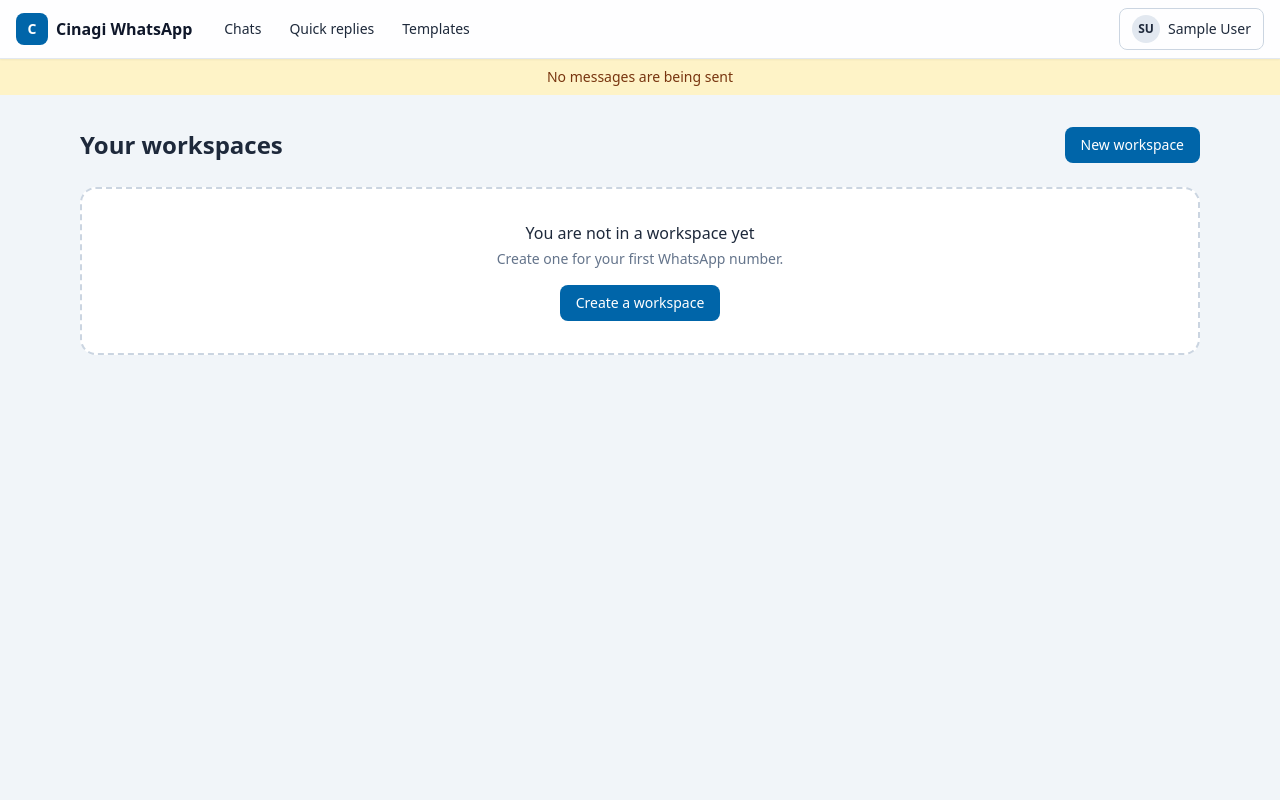
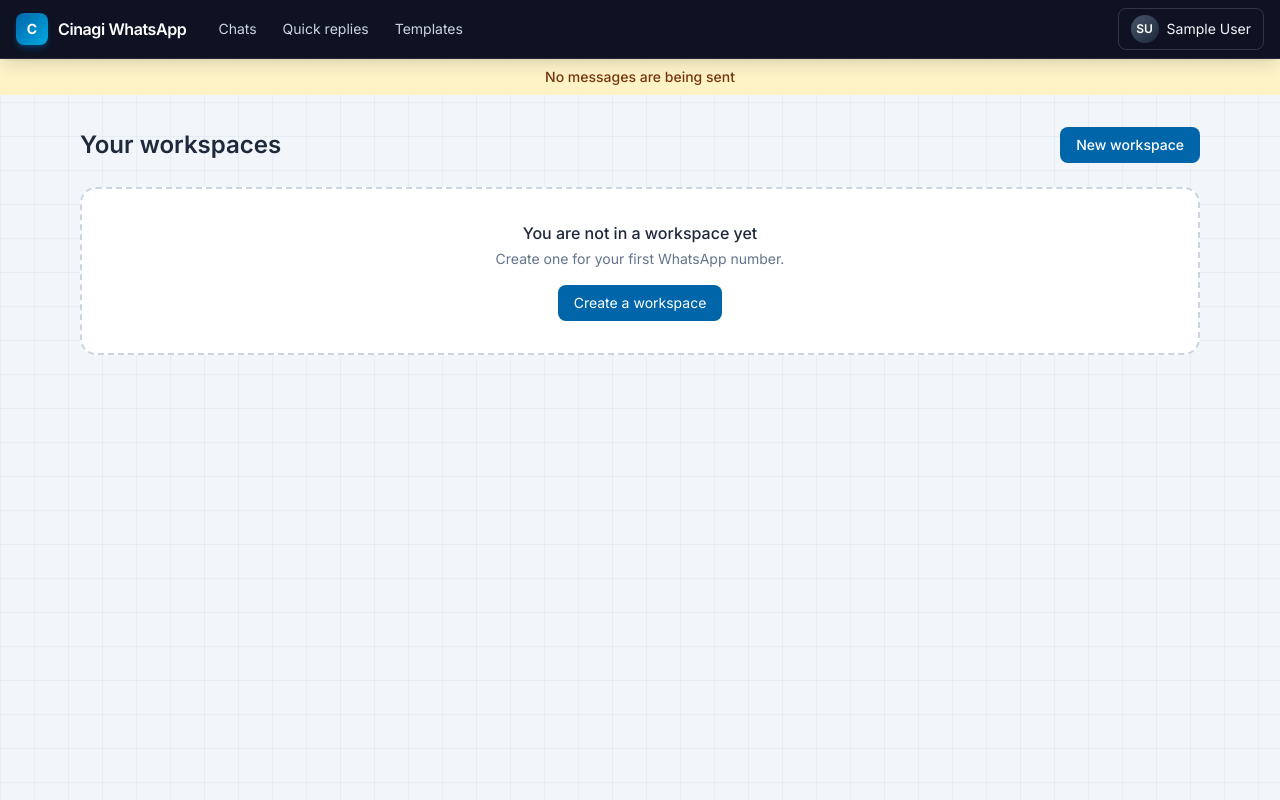
Before and after one commit to arnostrauss19870605/cinagiwhatsapp, a Django app: page /workspaces/ in a window 1280 px wide. Run offline with Django 5.2, Linux system fonts and the light colour scheme; the visitor is signed in with stand-in values (Sample User, id 1); data that the repository does not hold is empty; parts of the project's set-up code (start-up, migrations or seed data) failed here and were passed over; some libraries are stand-ins or nearby versions.

Commit message:
Tech-feel restyle in Cinagi brand across the app shell
Inter/JetBrains Mono type, a faint engineering grid behind every page, a
dark console-style nav with the brand gradient mark and a glowing status
dot, and a shared navy-to-blue hero panel used by the dashboard, template
library, audiences and bulk send pages. Counts and stats render in mono.

Co-Authored-By: Claude Fable 5 <noreply@anthropic.com>
Claude-Session: https://claude.ai/code/session_01Uq8DDDEKokFEXvNhGxad5H

```diff
--- a/templates/base.html
+++ b/templates/base.html
@@ -12,15 +12,43 @@
   {% endif %}
   <script src="https://unpkg.com/htmx.org@2.0.4" defer></script>
   <script src="https://cdn.jsdelivr.net/npm/alpinejs@3.14.8/dist/cdn.min.js" defer></script>
+  <link rel="preconnect" href="https://fonts.googleapis.com">
+  <link rel="preconnect" href="https://fonts.gstatic.com" crossorigin>
+  <link href="https://fonts.googleapis.com/css2?family=Inter:wght@400;500;600;700&family=JetBrains+Mono:wght@500;600&display=swap" rel="stylesheet">
   <style>
     [x-cloak]{display:none!important}
     /* Cinagi brand: blue #0065A9, green #76BD4C - matches cinagi.co.za */
     .accent{background-color:{{ workspace.accent_colour|default:"#0065A9" }}}
     .accent-text{color:{{ workspace.accent_colour|default:"#0065A9" }}}
     .accent-border{border-color:{{ workspace.accent_colour|default:"#0065A9" }}}
+    body{font-family:'Inter',system-ui,-apple-system,sans-serif}
+    .num{font-family:'JetBrains Mono',ui-monospace,monospace;font-weight:600;letter-spacing:-.02em}
+    /* The faint engineering grid behind every page. */
+    .tech-bg{
+      background-color:#f2f6fa;
+      background-image:
+        linear-gradient(rgba(0,101,169,.05) 1px,transparent 1px),
+        linear-gradient(90deg,rgba(0,101,169,.05) 1px,transparent 1px);
+      background-size:34px 34px;
+    }
+    /* Page hero panel: deep navy into brand blue, with its own grid sheen. */
+    .hero{
+      position:relative;overflow:hidden;
+      background:linear-gradient(130deg,#04263f 0%,#0065A9 62%,#0083d1 100%);
+    }
+    .hero::before{
+      content:"";position:absolute;inset:0;pointer-events:none;
+      background-image:
+        linear-gradient(rgba(255,255,255,.06) 1px,transparent 1px),
+        linear-gradient(90deg,rgba(255,255,255,.06) 1px,transparent 1px);
+      background-size:28px 28px;
+      mask-image:linear-gradient(115deg,transparent 35%,black 90%);
+      -webkit-mask-image:linear-gradient(115deg,transparent 35%,black 90%);
+    }
+    .hero>*{position:relative}
   </style>
 </head>
-<body class="h-full bg-slate-100 text-slate-800 antialiased">
+<body class="h-full tech-bg text-slate-800 antialiased">
 <script>
   // HTMX posts need the CSRF token; attach it once, globally.
   document.body.addEventListener('htmx:configRequest', function (event) {
--- a/templates/contacts/audience_detail.html
+++ b/templates/contacts/audience_detail.html
@@ -12,8 +12,8 @@
   <div>
     <h1 class="text-2xl font-semibold tracking-tight text-slate-900">{{ audience.name }}</h1>
     {% if audience.description %}<p class="mt-1 text-sm text-slate-500">{{ audience.description }}</p>{% endif %}
-    <span class="mt-2 inline-flex items-center rounded-full bg-[#76BD4C]/15 px-2.5 py-1 text-xs font-semibold text-[#3d7a1e]">
-      {{ members|length }} member{{ members|length|pluralize }}
+    <span class="mt-2 inline-flex items-center gap-1.5 rounded-full bg-[#76BD4C]/15 px-2.5 py-1 text-xs text-[#3d7a1e]">
+      <span class="num">{{ members|length }}</span> member{{ members|length|pluralize }}
     </span>
   </div>
   <div class="flex gap-2">
--- a/templates/library/bulk_send.html
+++ b/templates/library/bulk_send.html
@@ -2,8 +2,9 @@
 {% block title %}Bulk send{% endblock %}
 {% block content %}
 
-<div class="overflow-hidden rounded-3xl bg-gradient-to-r from-[#0065A9] to-[#0080d6] p-8 text-white shadow-lg">
-  <h1 class="text-3xl font-semibold tracking-tight">Send to a group</h1>
+<div class="hero rounded-3xl p-8 text-white shadow-xl shadow-[#0065A9]/20">
+  <p class="text-xs font-semibold uppercase tracking-[.2em] text-[#8ed163]">Campaigns</p>
+  <h1 class="mt-1 text-3xl font-semibold tracking-tight">Send to a group</h1>
   <p class="mt-2 max-w-2xl text-sm text-sky-100">
     Send an approved message to whole audiences at once. Sending happens in the background
     and is spaced out, anyone who opted out is skipped automatically, and the audit log
--- a/templates/partials/nav.html
+++ b/templates/partials/nav.html
@@ -1,21 +1,21 @@
-<header class="sticky top-0 z-30 border-b border-slate-200 bg-white/90 shadow-sm backdrop-blur">
+<header class="sticky top-0 z-30 border-b border-white/10 bg-slate-950/95 text-slate-200 shadow-lg shadow-slate-900/10 backdrop-blur">
   <div class="mx-auto flex max-w-full items-center gap-3 px-4 py-2">
 
-    <a href="{% url 'core:dashboard' %}" class="flex items-center gap-2 font-semibold text-slate-900">
-      <span class="flex h-8 w-8 items-center justify-center rounded-lg accent text-white text-sm">C</span>
-      <span class="hidden sm:inline">{{ SITE_NAME }}</span>
+    <a href="{% url 'core:dashboard' %}" class="flex items-center gap-2.5 font-semibold text-white">
+      <span class="flex h-8 w-8 items-center justify-center rounded-lg bg-gradient-to-br from-[#0065A9] to-[#00a9e0] text-sm font-bold text-white shadow-md shadow-[#0065A9]/40">C</span>
+      <span class="hidden tracking-tight sm:inline">{{ SITE_NAME }}</span>
     </a>
 
     {% if workspace %}
       <div class="relative" x-data="{open:false}" @click.outside="open=false">
         <button @click="open=!open"
-                class="flex items-center gap-2 rounded-lg border border-slate-300 px-3 py-1.5 text-sm hover:bg-slate-50">
-          <span class="h-2.5 w-2.5 rounded-full accent"></span>
+                class="flex items-center gap-2 rounded-lg border border-white/15 px-3 py-1.5 text-sm text-slate-100 transition hover:border-white/30 hover:bg-white/10">
+          <span class="h-2 w-2 rounded-full bg-[#76BD4C] shadow-[0_0_6px_#76BD4C]"></span>
           <span class="font-medium">{{ workspace.name }}</span>
           <svg class="h-4 w-4 text-slate-400" fill="none" stroke="currentColor" viewBox="0 0 24 24"><path stroke-linecap="round" stroke-linejoin="round" stroke-width="2" d="M19 9l-7 7-7-7"/></svg>
         </button>
         <div x-show="open" x-cloak
-             class="absolute left-0 mt-2 w-72 rounded-xl border border-slate-200 bg-white p-2 shadow-lg">
+             class="absolute left-0 mt-2 w-72 rounded-xl border border-slate-200 bg-white p-2 text-slate-800 shadow-xl">
           <p class="px-3 py-1 text-xs font-semibold uppercase tracking-wide text-slate-400">Switch number</p>
           {% for ws in available_workspaces %}
             <a href="{% url 'workspaces:switch' ws.slug %}"
@@ -34,26 +34,26 @@
       </div>
     {% endif %}
 
-    <nav class="ml-2 hidden items-center gap-1 text-sm md:flex">
-      <a href="{% url 'inbox:inbox' %}" class="rounded-lg px-3 py-1.5 hover:bg-slate-100">Chats</a>
-      <a href="{% url 'library:snippets' %}" class="rounded-lg px-3 py-1.5 hover:bg-slate-100">Quick replies</a>
-      <a href="{% url 'library:templates' %}" class="rounded-lg px-3 py-1.5 hover:bg-slate-100">Templates</a>
+    <nav class="ml-2 hidden items-center gap-0.5 text-sm md:flex">
+      <a href="{% url 'inbox:inbox' %}" class="rounded-lg px-3 py-1.5 text-slate-300 transition hover:bg-white/10 hover:text-white">Chats</a>
+      <a href="{% url 'library:snippets' %}" class="rounded-lg px-3 py-1.5 text-slate-300 transition hover:bg-white/10 hover:text-white">Quick replies</a>
+      <a href="{% url 'library:templates' %}" class="rounded-lg px-3 py-1.5 text-slate-300 transition hover:bg-white/10 hover:text-white">Templates</a>
       {% if membership.can_manage %}
-        <a href="{% url 'contacts:audiences' %}" class="rounded-lg px-3 py-1.5 hover:bg-slate-100">Audiences</a>
-        <a href="{% url 'library:bulk_send' %}" class="rounded-lg px-3 py-1.5 hover:bg-slate-100">Bulk send</a>
-        <a href="{% url 'channels_wa:list' %}" class="rounded-lg px-3 py-1.5 hover:bg-slate-100">Numbers</a>
-        <a href="{% url 'workspaces:hours' %}" class="rounded-lg px-3 py-1.5 hover:bg-slate-100">Hours</a>
-        <a href="{% url 'workspaces:team' %}" class="rounded-lg px-3 py-1.5 hover:bg-slate-100">Team</a>
+        <a href="{% url 'contacts:audiences' %}" class="rounded-lg px-3 py-1.5 text-slate-300 transition hover:bg-white/10 hover:text-white">Audiences</a>
+        <a href="{% url 'library:bulk_send' %}" class="rounded-lg px-3 py-1.5 text-slate-300 transition hover:bg-white/10 hover:text-white">Bulk send</a>
+        <a href="{% url 'channels_wa:list' %}" class="rounded-lg px-3 py-1.5 text-slate-300 transition hover:bg-white/10 hover:text-white">Numbers</a>
+        <a href="{% url 'workspaces:hours' %}" class="rounded-lg px-3 py-1.5 text-slate-300 transition hover:bg-white/10 hover:text-white">Hours</a>
+        <a href="{% url 'workspaces:team' %}" class="rounded-lg px-3 py-1.5 text-slate-300 transition hover:bg-white/10 hover:text-white">Team</a>
       {% endif %}
     </nav>
 
     <div class="ml-auto flex items-center gap-2">
       <div class="relative" x-data="{open:false}" @click.outside="open=false">
-        <button @click="open=!open" class="flex items-center gap-2 rounded-lg border border-slate-300 px-3 py-1.5 text-sm hover:bg-slate-50">
-          <span class="flex h-7 w-7 items-center justify-center rounded-full bg-slate-200 text-xs font-semibold">{{ user.initials }}</span>
+        <button @click="open=!open" class="flex items-center gap-2 rounded-lg border border-white/15 px-3 py-1.5 text-sm text-slate-100 transition hover:border-white/30 hover:bg-white/10">
+          <span class="flex h-7 w-7 items-center justify-center rounded-full bg-gradient-to-br from-slate-600 to-slate-800 text-xs font-semibold text-white">{{ user.initials }}</span>
           <span class="hidden sm:inline">{{ user.display_name }}</span>
         </button>
-        <div x-show="open" x-cloak class="absolute right-0 mt-2 w-56 rounded-xl border border-slate-200 bg-white p-2 shadow-lg">
+        <div x-show="open" x-cloak class="absolute right-0 mt-2 w-56 rounded-xl border border-slate-200 bg-white p-2 text-slate-800 shadow-xl">
           <a href="{% url 'agents:me' %}" class="block rounded-lg px-3 py-2 text-sm hover:bg-slate-50">My availability</a>
           {% if membership.can_supervise %}<a href="{% url 'agents:team' %}" class="block rounded-lg px-3 py-2 text-sm hover:bg-slate-50">Who is available</a>{% endif %}
           {% if membership.can_manage %}<a href="{% url 'workspaces:settings' %}" class="block rounded-lg px-3 py-2 text-sm hover:bg-slate-50">Workspace settings</a>{% endif %}
```
Also changed, not shown: templates/contacts/audiences.html (+5 -4 lines), templates/core/dashboard.html (+19 -17 lines), templates/library/templates.html (+15 -13 lines).
